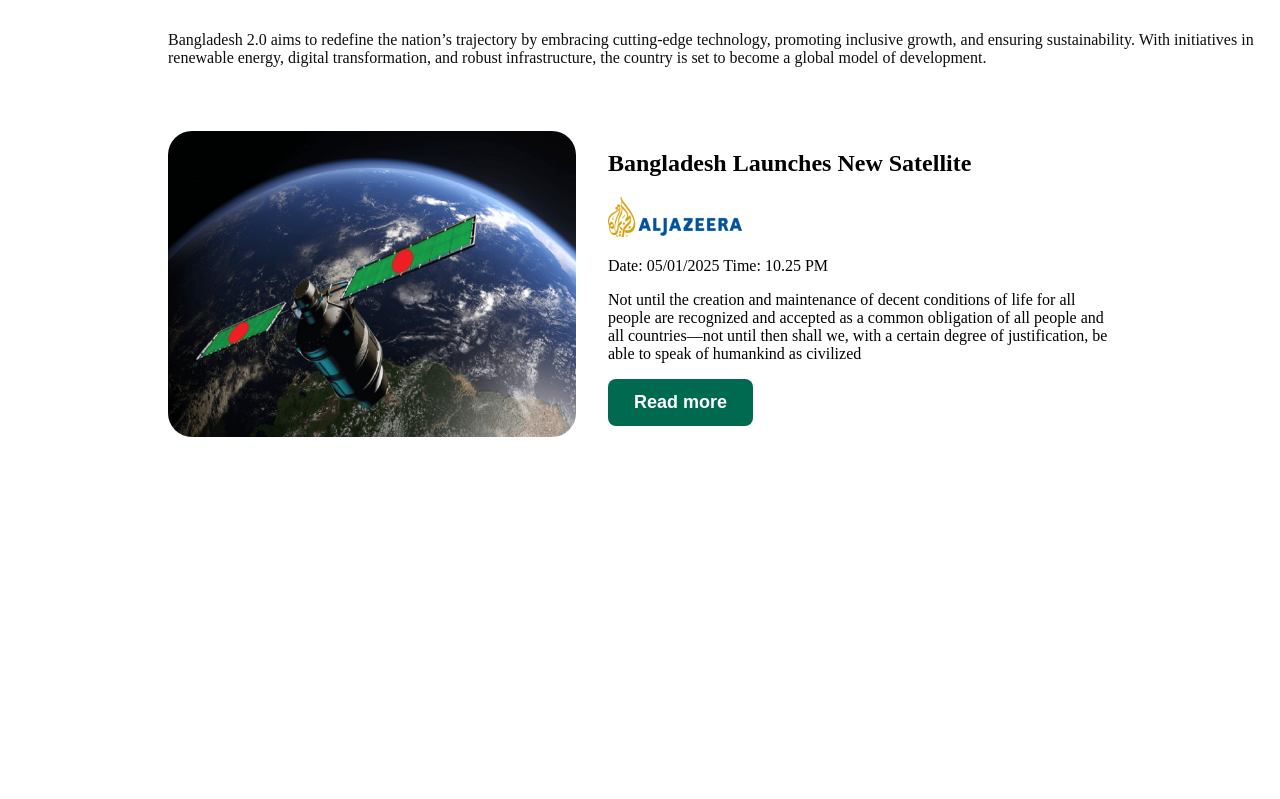
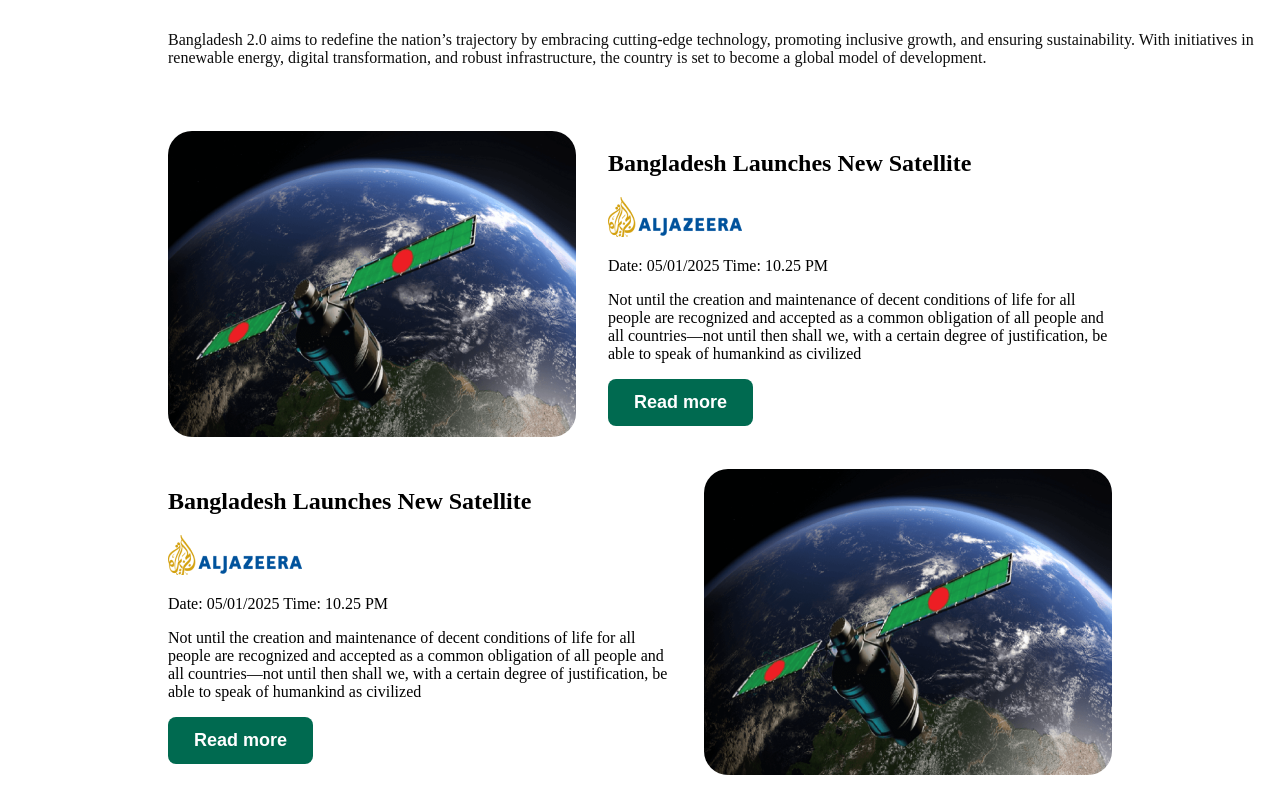
Before and after one commit to munhas963/first-assiment, a plain HTML site: page index.html in a window 1280 px wide. Shown: the part 1348-2147 px from the top of the page. Before the commit the page ends 1809 px from the top, so only its background shows below. Drawn offline with Linux system fonts and the light colour scheme.

Commit message:
complete-3work

```diff
--- a/index.html
+++ b/index.html
@@ -72,6 +72,17 @@
         </div>
       </div>
       </section>
+      <section class="card2">
+        <div class="test2">
+          <h2 class="text2">Bangladesh Launches New Satellite</h2>
+          <img class="pic2" src="/assets/al-jazeera.png" alt="">
+          <p >Date: 05/01/2025   Time: 10.25 PM</p>
+          <p>Not until the creation and maintenance of decent conditions of life for all people are recognized and accepted as a common obligation of all people and all countries—not until then shall we,
+            with a certain degree of justification, be able to speak of humankind as civilized</p>
+            <button class="L-btn">Read more</button>
+        </div>
+        <img class="r-img" src="/assets/satelite.png" alt="">
+      </section>
     </main>
 </body>
 </html>
--- a/style.css
+++ b/style.css
@@ -147,3 +147,31 @@ color: #0E0E0E;
     padding: 13px 26px;
     border: none;
 }
+
+
+.card2{
+    display: flex;
+    gap: 32px;
+    margin: 32PX 160PX 24PX 160PX;
+    background-color: #FFFFFF;
+    max-width: 1280PX;
+    border-radius: 24PX;
+
+}
+.test2{
+    width: 744px;
+}
+
+.r-img{
+    width: 408px;
+    border-radius: 24px;
+}
+.L-btn{
+    background-color: #006A50;
+    border-radius: 8px;
+    font-size: 18px ;
+    font-weight: bold;
+    color: #FFFFFF;
+    padding: 13px 26px;
+    border: none;
+}
```
